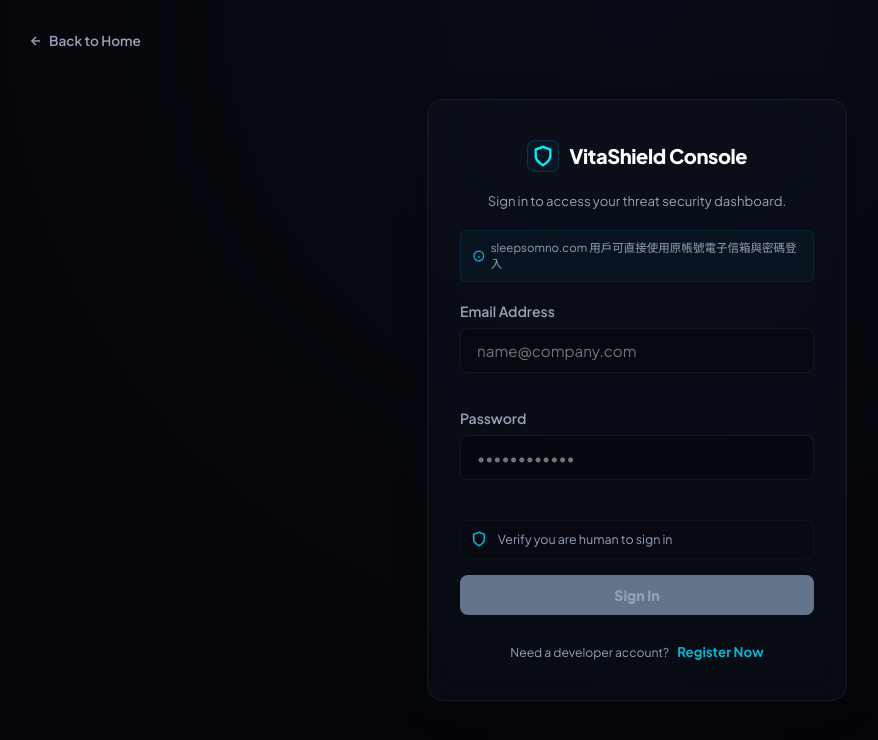
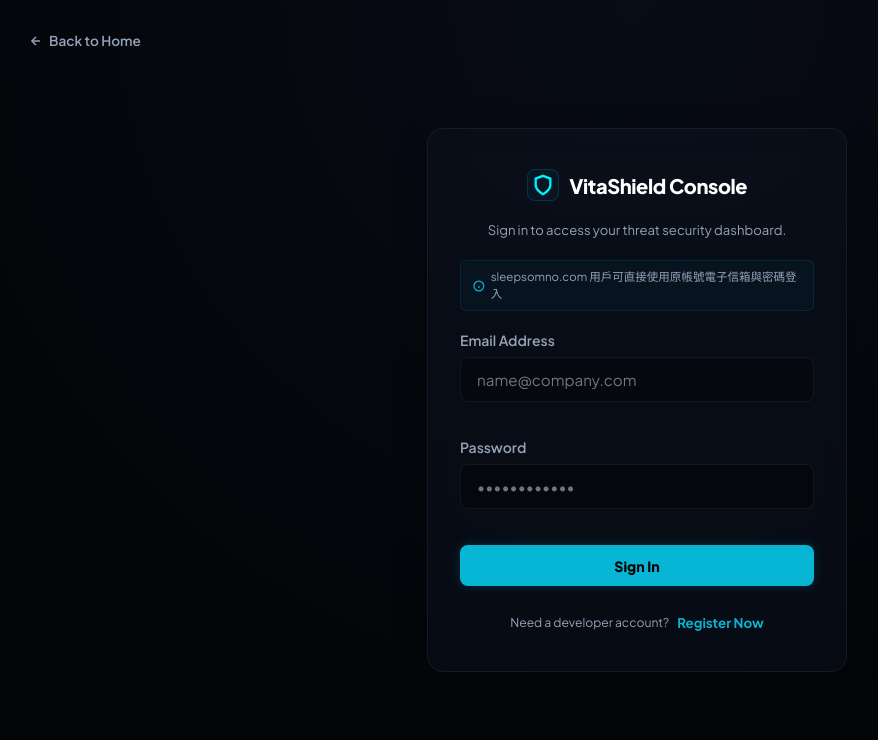
Before and after one commit to vyncuslim/VitaShield, a React (Vite) app: page / in a window 1280 px wide. Both pictures are taken after a click on the button "进入控制台". Shown: the top 740 px of the page, without its empty margins (3-881 px from the left). Built offline with nearby package versions, Linux system fonts and the light colour scheme.

Commit message:
feat: implement invisible background verification on sign-in and progressive sliding challenge gating

```diff
--- a/src/components/AuthPortal.tsx
+++ b/src/components/AuthPortal.tsx
@@ -1,4 +1,5 @@
-import React, { useState, useEffect } from 'react';
+import React, { useState } from 'react';
+import { useBehaviorTracker } from './VerificationWidget/useBehaviorTracker';
 
 // Supabase details from user configuration
 const SUPABASE_URL = 'https://qgoelcorfcqxberbayul.supabase.co';
@@ -17,33 +18,55 @@ export const AuthPortal: React.FC<AuthPortalProps> = ({ onAuthSuccess, onBackToH
   const [successMsg, setSuccessMsg] = useState<string | null>(null);
   const [isLoading, setIsLoading] = useState(false);
 
-  // Verification widget state
-  const [isVerified, setIsVerified] = useState(false);
-  const [token, setToken] = useState<string | null>(null);
+  // Progressive challenge triggers
+  const { getTelemetryToken, solveChallenge, isMobile } = useBehaviorTracker();
+  const [challengeActive, setChallengeActive] = useState(false);
+  const [sliderPosition, setSliderPosition] = useState(3);
 
-  // Telemetry track variables for the widget
-  const [mouseEventsCount, setMouseEventsCount] = useState(0);
+  const handleSliderDrag = (e: React.MouseEvent<HTMLDivElement> | React.TouchEvent<HTMLDivElement>) => {
+    const handle = e.currentTarget;
+    const track = handle.parentElement;
+    if (!track) return;
 
-  useEffect(() => {
-    const handleMouseMove = () => setMouseEventsCount(c => c + 1);
-    window.addEventListener('mousemove', handleMouseMove, { passive: true });
-    return () => window.removeEventListener('mousemove', handleMouseMove);
-  }, []);
+    const maxDrag = track.clientWidth - handle.clientWidth - 6;
+    const clientX = 'touches' in e ? e.touches[0].clientX : e.clientX;
+    const startX = clientX - sliderPosition;
 
-  // Simulate widget verification
-  const handleVerifyClick = () => {
-    setIsLoading(true);
-    setTimeout(() => {
-      // Base64 encode dummy telemetry representing verification pass
-      const payload = {
-        fingerprint: { userAgent: navigator.userAgent, screenWidth: window.screen.width, screenHeight: window.screen.height },
-        behavior: { mouseEventsCount: mouseEventsCount + 10 }
-      };
-      const b64 = btoa(JSON.stringify(payload));
-      setToken(b64);
-      setIsVerified(true);
-      setIsLoading(false);
-    }, 1200);
+    const onMove = (moveEvent: MouseEvent | TouchEvent) => {
+      const currentX = 'touches' in moveEvent ? moveEvent.touches[0].clientX : moveEvent.clientX;
+      let left = currentX - startX;
+      left = Math.max(3, Math.min(left, maxDrag));
+      setSliderPosition(left);
+
+      if (left >= maxDrag - 2) {
+        window.removeEventListener('mousemove', onMove);
+        window.removeEventListener('touchmove', onMove);
+        onSuccess();
+      }
+    };
+
+    const onEnd = () => {
+      window.removeEventListener('mousemove', onMove);
+      window.removeEventListener('touchmove', onMove);
+      window.removeEventListener('mouseup', onEnd);
+      window.removeEventListener('touchend', onEnd);
+
+      if (sliderPosition < maxDrag - 2) {
+        setSliderPosition(3);
+      }
+    };
+
+    const onSuccess = () => {
+      solveChallenge('slider');
+      setChallengeActive(false);
+      const token = getTelemetryToken();
+      submitAuth(token);
+    };
+
+    window.addEventListener('mousemove', onMove);
+    window.addEventListener('mouseup', onEnd);
+    window.addEventListener('touchmove', onMove, { passive: true });
+    window.addEventListener('touchend', onEnd);
   };
 
   const handleAuthSubmit = async (e: React.FormEvent) => {
@@ -51,12 +74,44 @@ export const AuthPortal: React.FC<AuthPortalProps> = ({ onAuthSuccess, onBackToH
     setErrorMsg(null);
     setSuccessMsg(null);
 
-    if (!isVerified) {
-      setErrorMsg('Please complete the VitaShield verification check first.');
+    // 1. Gather silent behavioral telemetry
+    const token = getTelemetryToken();
+    let isSuspicious = false;
+
+    try {
+      const decoded = JSON.parse(atob(token));
+      const fingerprint = decoded.fingerprint || {};
+      const behavior = decoded.behavior || {};
+
+      // Flag bot if WebDriver is active or zero mouse coordinates tracked on desktop
+      if (fingerprint.webdriverActive) {
+        isSuspicious = true;
+      }
+      if ((behavior.mouseEventsCount || 0) === 0 && !isMobile) {
+        isSuspicious = true;
+      }
+      // Speed check: suspicious if form filled and submitted under 400ms
+      if ((behavior.durationMs || 0) < 400) {
+        isSuspicious = true;
+      }
+    } catch (err) {
+      isSuspicious = true;
+    }
+
+    if (isSuspicious) {
+      setErrorMsg('VitaShield: 侦测到异常的自动控制轨迹。请拖动滑块解锁登录。');
+      setChallengeActive(true);
       return;
     }
 
+    // 2. Submit clean request
+    submitAuth(token);
+  };
+
+  const submitAuth = async (verifiedToken: string) => {
     setIsLoading(true);
+    setErrorMsg(null);
+    setSuccessMsg(null);
 
     try {
       const endpoint = isSignUp
@@ -65,7 +120,7 @@ export const AuthPortal: React.FC<AuthPortalProps> = ({ onAuthSuccess, onBackToH
 
       const bodyObj = isSignUp
         ? { email, password }
-        : { email, password, gotrue_meta_security: { token } }; // Pass the verification token to supabase backend metadata
+        : { email, password, gotrue_meta_security: { token: verifiedToken } };
 
       const response = await fetch(endpoint, {
         method: 'POST',
@@ -84,7 +139,7 @@ export const AuthPortal: React.FC<AuthPortalProps> = ({ onAuthSuccess, onBackToH
       }
 
       if (isSignUp) {
-        setSuccessMsg('Registration successful! Please check your email inbox to confirm your account, then Sign In.');
+        setSuccessMsg('注册成功！请检查您的邮箱进行激活，然后登录主面板。');
         setIsSignUp(false);
       } else {
         // Sign in successful
@@ -168,36 +223,59 @@ export const AuthPortal: React.FC<AuthPortalProps> = ({ onAuthSuccess, onBackToH
             />
           </div>
 
-          {/* Verification Widget Container */}
-          <div style={styles.widgetWrapper}>
-            {!isVerified ? (
-              <div
-                onClick={isLoading ? undefined : handleVerifyClick}
-                style={{ ...styles.widgetPlaceholder, cursor: isLoading ? 'default' : 'pointer' }}
-              >
-                <div style={styles.widgetIcon}>
-                  <svg xmlns="http://www.w3.org/2000/svg" width="16" height="16" viewBox="0 0 24 24" fill="none" stroke="var(--secondary)" strokeWidth="2.5">
-                    <path d="M12 22s8-4 8-10V5l-8-3-8 3v7c0 6 8 10 8 10z" />
+          {/* Conditional Sliding Challenge when suspicious traffic triggers */}
+          {challengeActive && (
+            <div style={{ margin: '12px 0', display: 'flex', justifyContent: 'center' }}>
+              <div style={{
+                width: '100%',
+                height: '38px',
+                background: 'rgba(13, 20, 35, 0.75)',
+                border: '1px solid #00f2fe5a',
+                borderRadius: '20px',
+                position: 'relative',
+                overflow: 'hidden',
+                display: 'flex',
+                alignItems: 'center',
+                justifyContent: 'center',
+                userSelect: 'none',
+                boxShadow: '0 0 12px rgba(0, 242, 254, 0.2)'
+              }}>
+                <span style={{ fontSize: '11px', color: '#94a3b8', fontWeight: '700', pointerEvents: 'none', zIndex: 1 }}>
+                  🛡️ 拖动滑块完成人机验证
+                </span>
+                <div
+                  onMouseDown={handleSliderDrag}
+                  onTouchStart={handleSliderDrag}
+                  style={{
+                    width: '32px',
+                    height: '32px',
+                    background: '#00f2fe',
+                    borderRadius: '50%',
+                    position: 'absolute',
+                    left: `${sliderPosition}px`,
+                    top: '3px',
+                    cursor: 'grab',
+                    display: 'flex',
+                    alignItems: 'center',
+                    justifyContent: 'center',
+                    boxShadow: '0 0 8px #00f2fe',
+                    zIndex: 2
+                  }}
+                >
+                  <svg xmlns="http://www.w3.org/2000/svg" width="12" height="12" viewBox="0 0 24 24" fill="none" stroke="#080b10" strokeWidth="3">
+                    <polyline points="9 18 15 12 9 6" />
                   </svg>
                 </div>
-                <span>{isLoading ? 'Scanning biometrics...' : 'Verify you are human to sign in'}</span>
               </div>
-            ) : (
-              <div style={styles.widgetSuccess}>
-                <svg xmlns="http://www.w3.org/2000/svg" width="14" height="14" viewBox="0 0 24 24" fill="none" stroke="var(--success)" strokeWidth="3">
-                  <polyline points="20 6 9 17 4 12" />
-                </svg>
-                <span>VitaShield Verification Secured</span>
-              </div>
-            )}
-          </div>
+            </div>
+          )}
 
           <button
             type="submit"
-            disabled={isLoading || !isVerified}
+            disabled={isLoading || challengeActive}
             style={{
               ...styles.submitBtn,
-              ...(!isVerified || isLoading ? styles.submitBtnDisabled : {})
+              ...(isLoading || challengeActive ? styles.submitBtnDisabled : {})
             }}
           >
             {isLoading ? 'Processing...' : isSignUp ? 'Create Account' : 'Sign In'}
@@ -212,6 +290,7 @@ export const AuthPortal: React.FC<AuthPortalProps> = ({ onAuthSuccess, onBackToH
               setIsSignUp(!isSignUp);
               setErrorMsg(null);
               setSuccessMsg(null);
+              setChallengeActive(false);
             }}
             style={styles.toggleBtn}
           >
```
